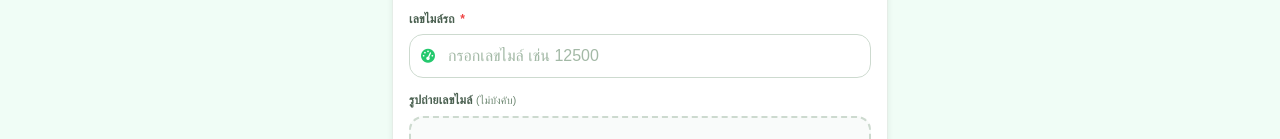
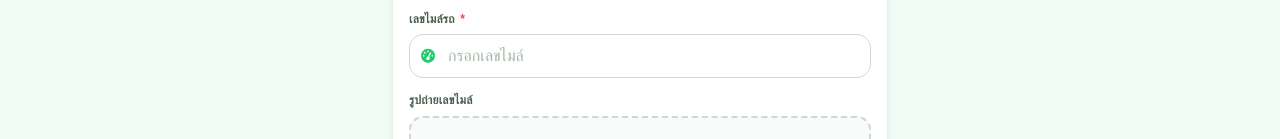
Before and after one commit to Tp14x/FN-D1-v3, a website: page public/index.html in a window 1280 px wide. Shown: the part 813-952 px from the top of the page. Drawn offline with Linux system fonts and the light colour scheme; some packages are replaced by stand-ins of ours; a web font is replaced by a local one.

Commit message:
Update index.html

```diff
--- a/public/index.html
+++ b/public/index.html
@@ -843,13 +843,13 @@ input:focus,select:focus,textarea:focus{
             <label class="flabel">เลขไมล์รถ <span class="req">*</span></label>
             <div class="fwrap">
               <i class="fas fa-gauge-high ficon"></i>
-              <input type="number" id="mileage" placeholder="กรอกเลขไมล์ เช่น 12500" inputmode="numeric" min="0" required>
+              <input type="number" id="mileage" placeholder="กรอกเลขไมล์" inputmode="numeric" min="0" required>
             </div>
             <div class="ferr" id="mileage-error"><i class="fas fa-circle-exclamation"></i><span></span></div>
           </div>
 
           <div class="frow" style="margin-bottom:0">
-            <label class="flabel">รูปถ่ายเลขไมล์ <span class="opt">(ไม่บังคับ)</span></label>
+            <label class="flabel">รูปถ่ายเลขไมล์</label>
             <div class="upload-area" id="photoArea">
               <input type="file" id="mileagePhoto" accept="image/*" capture="environment">
               <div class="upload-ico"><i class="fas fa-camera"></i></div>
```
